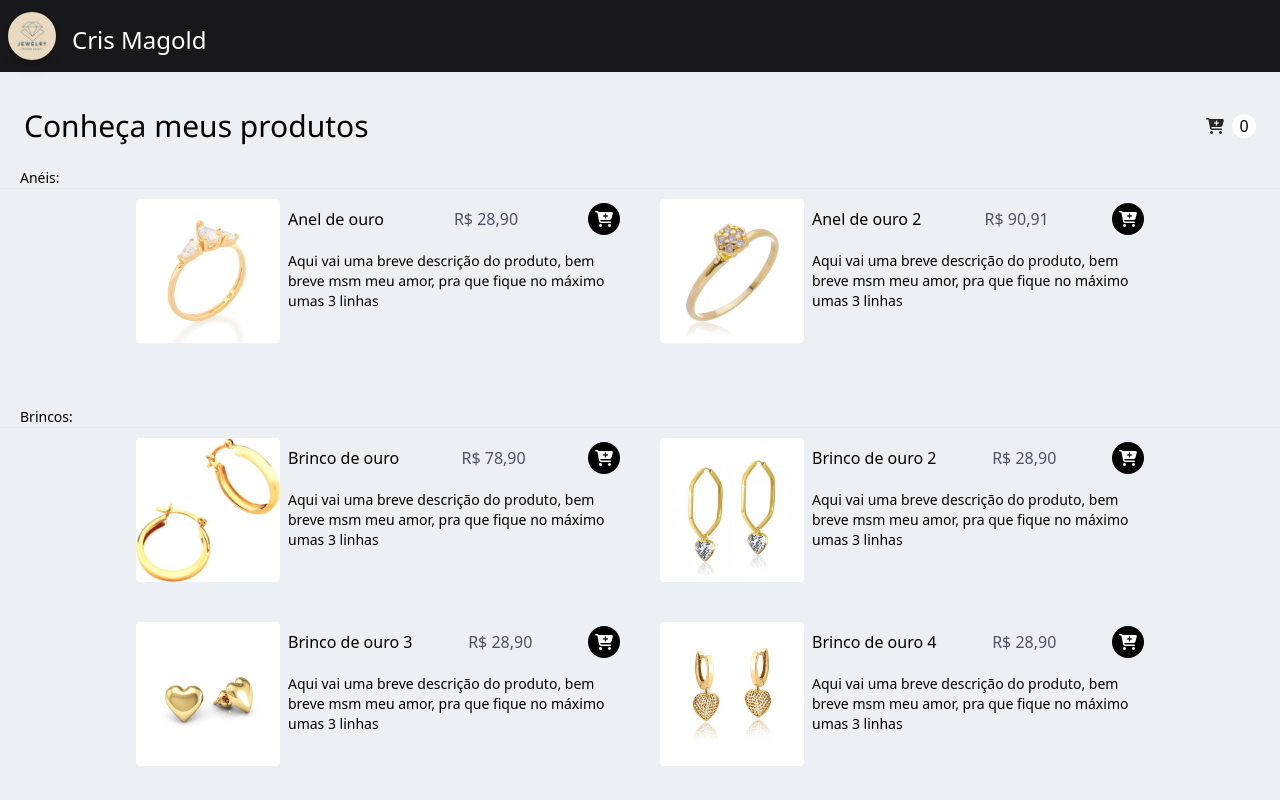
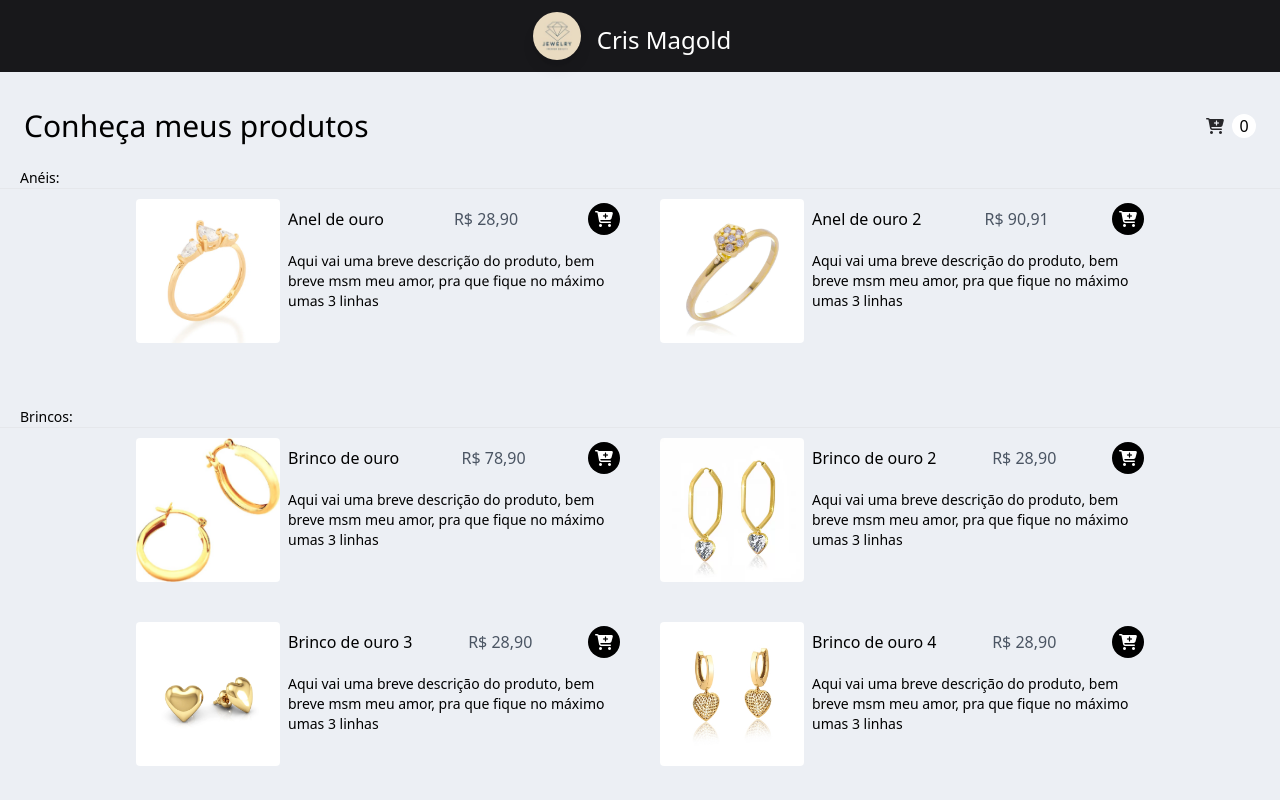
Before and after one commit to devdotcom1/loja, a website: page index.html in a window 1280 px wide. Shown: the top 800 px of the page. Drawn offline with Linux system fonts and the light colour scheme.

Commit message:
Update index.html
teste

```diff
--- a/index.html
+++ b/index.html
@@ -16,7 +16,7 @@
 
 
 <header class="w-full py-2 bg-zinc-900">
-    <div class="w-full h-full flex items-center px-2 gap-4">
+    <div class="w-full h-full flex items-center justify-center px-2 gap-4">
 
     <img src="./assets/logo.jpg" alt="Logo da loja" class="w-12 h-12 rounded-full shadow-lg hover:scale-110 duration-200" >
     <h1 class="text-2xl mt-4 mb-2 font-thin text-white">Cris Magold</h1>
```
